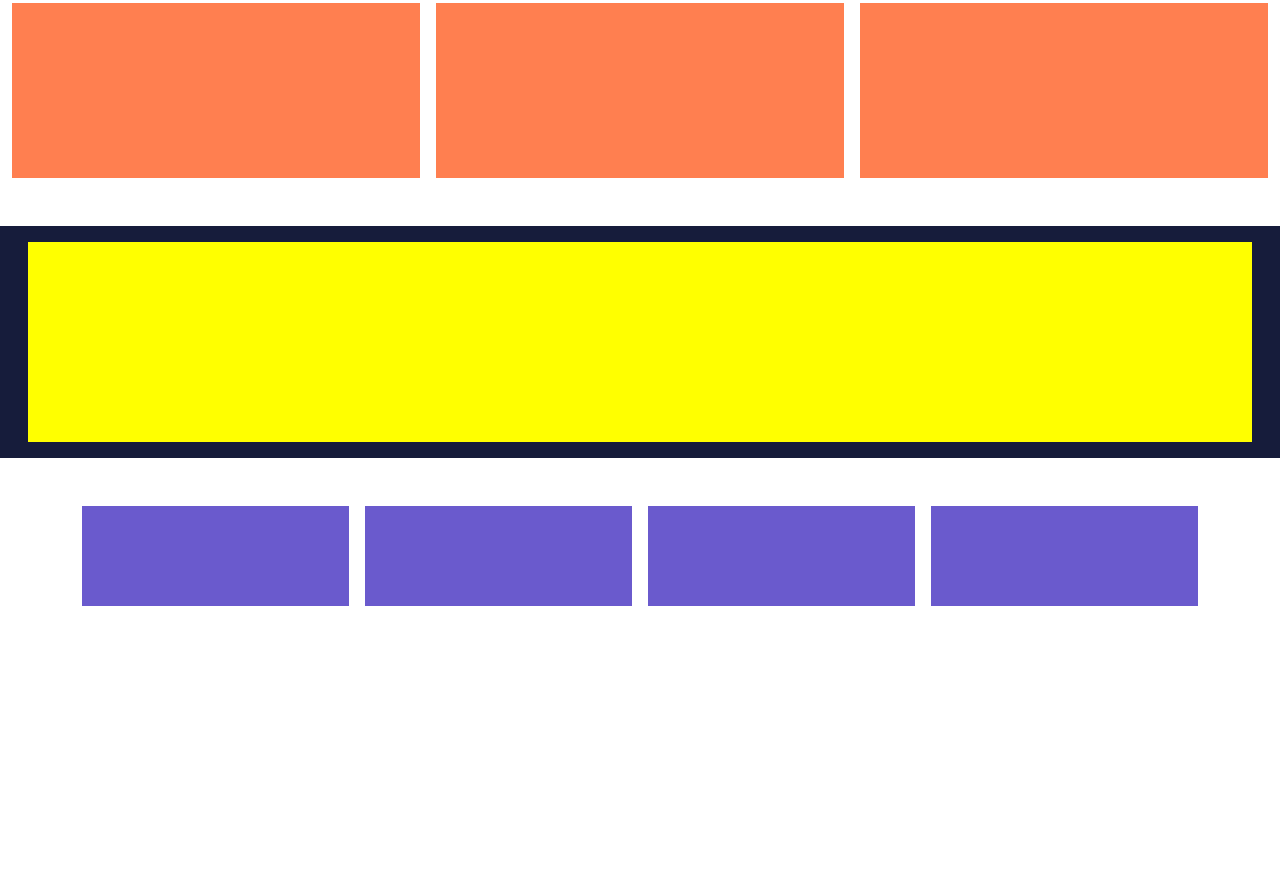
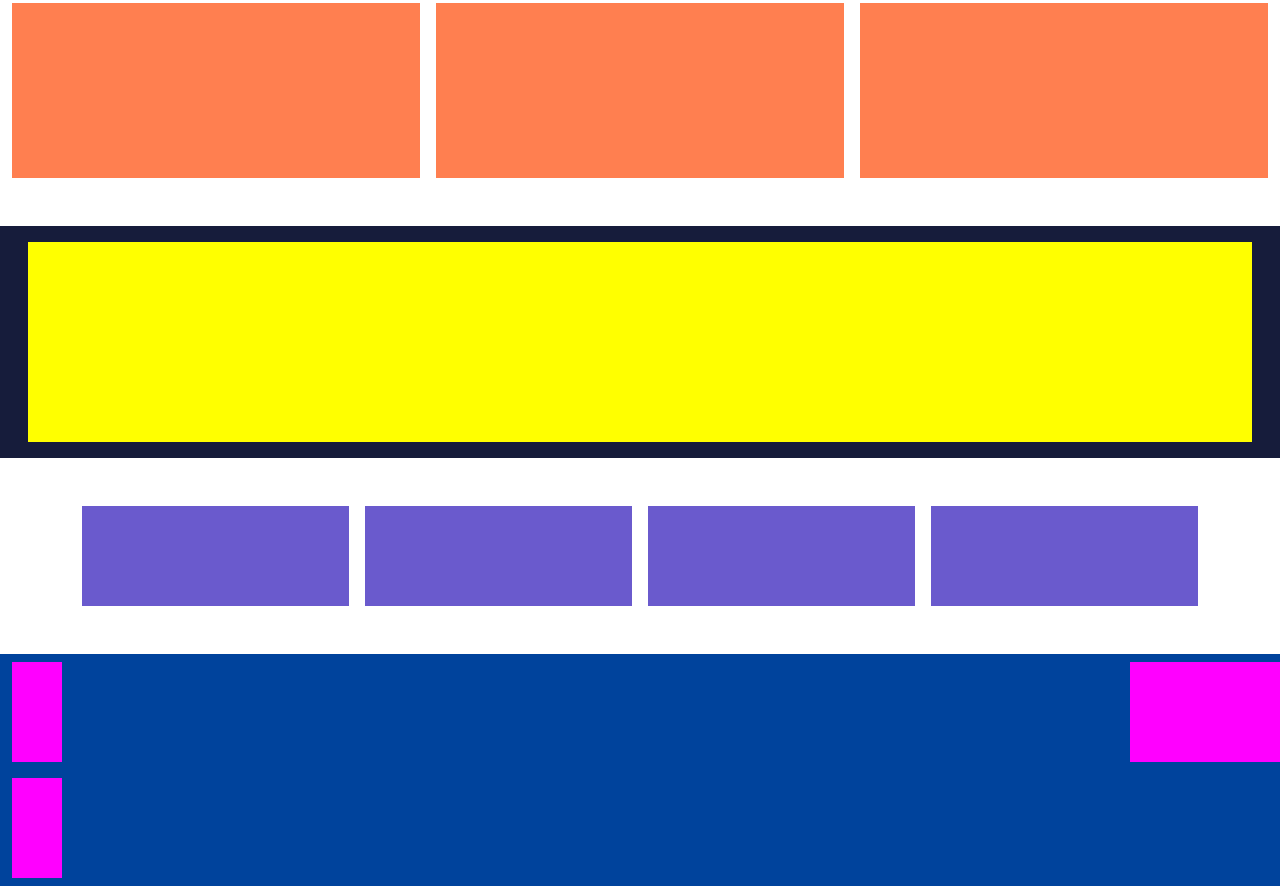
Before and after one commit to AndreaFumagalli4/htmlcss-playstation, a plain HTML site: page index.html in a window 1280 px wide. Shown: the part 2661-3547 px from the top of the page. Before the commit the page ends 3315 px from the top, so only its background shows below. Drawn offline with nearby package versions, Linux system fonts and the light colour scheme.

Commit message:
add footer bottom section

```diff
--- a/css/style.css
+++ b/css/style.css
@@ -83,3 +83,9 @@ div.social-media{
 section#footer-bottom{
     background-color: #00439c;
 }
+
+div.foot{
+    height: 100px;
+    width: 50px;
+    background-color: magenta;
+}
--- a/index.html
+++ b/index.html
@@ -249,8 +249,28 @@
                 </div>
             </section>
             <!-- Footer bottom section -->
-            <section id="footer-bottom">
-
+            <section id="footer-bottom" class="position-relative">
+                <div class="container-fluid">
+                    <div class="row py-2">
+                        <div class="col-4">
+                            <div class="foot"></div>
+                        </div>
+                    </div>
+                    <div class="row ps-4 py-2 position-absolute top-0 end-0">
+                        <div class="col-3 col-md-12">
+                            <div class="d-md-flex justify-content-center">
+                                <div class="foot"></div>
+                                <div class="foot"></div>
+                                <div class="foot"></div>
+                            </div>
+                        </div>
+                    </div>
+                    <div class="row py-2">
+                        <div class="col-12">
+                            <div class="foot"></div>
+                        </div>
+                    </div>
+                </div>
             </section>
         </footer>
     </body>
```
